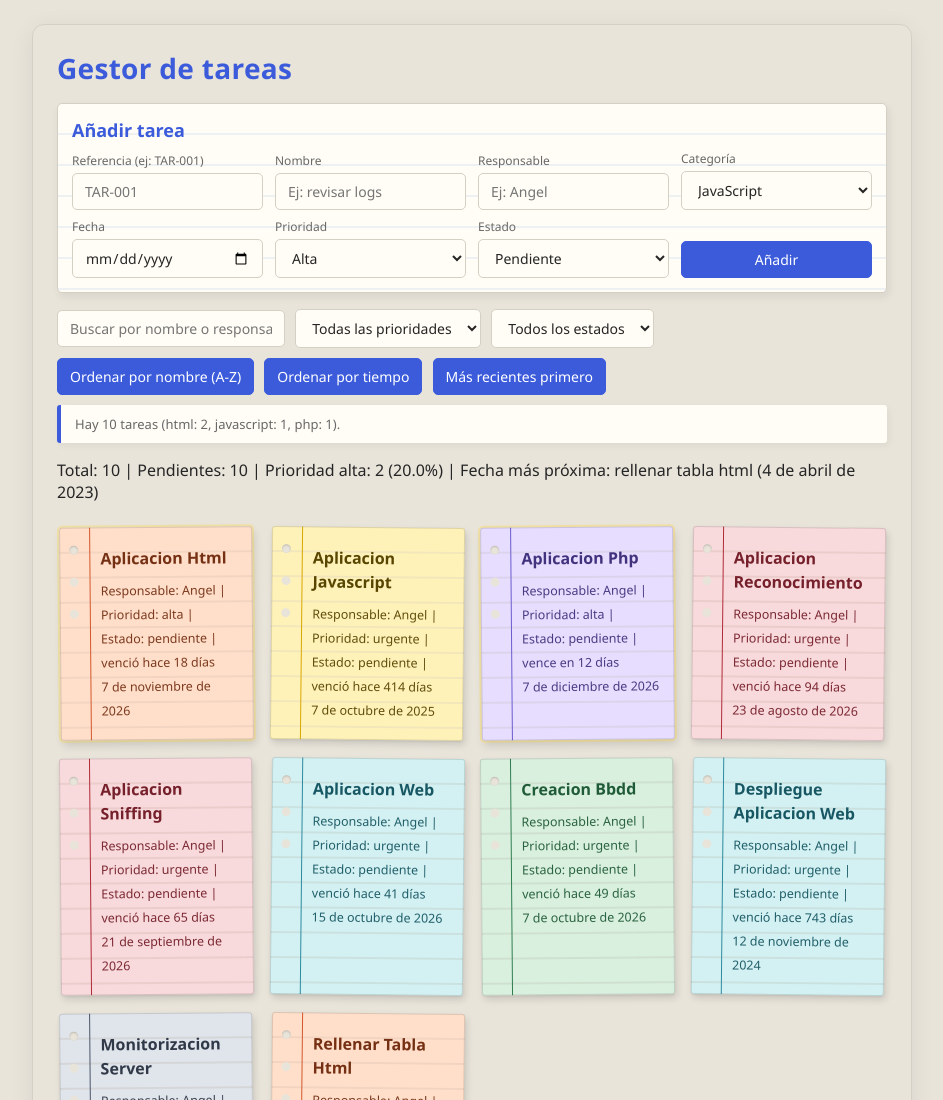
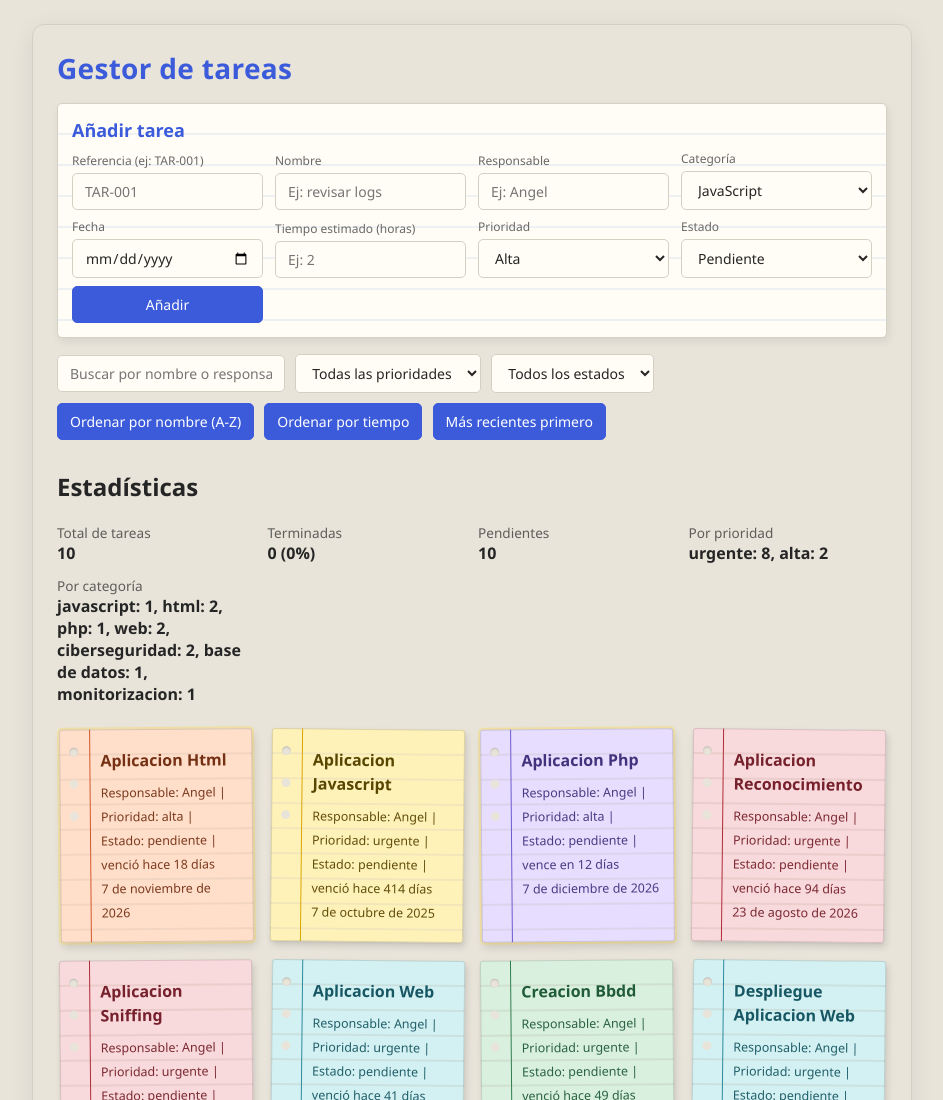
Before and after one commit to vjp-angelGM/gestor-tareas, a plain HTML site: page index.html in a window 1280 px wide. Shown: the top 1100 px of the page, without its empty margins (168-1111 px from the left). Drawn offline with Linux system fonts and the light colour scheme.

Commit message:
Modificación de la clase Gestor_tareas añadiendole el panel de estadísticas

```diff
--- a/index.html
+++ b/index.html
@@ -12,6 +12,21 @@
     <style>
         .tarjeta[hidden] {
             display: none;
+        }
+
+        /* Panel de estadísticas */
+        .panel-estadisticas dl {
+            display: grid;
+            grid-template-columns: repeat(auto-fit, minmax(160px, 1fr));
+            gap: 0.75rem;
+        }
+        .panel-estadisticas dt {
+            font-size: 0.85rem;
+            opacity: 0.7;
+        }
+        .panel-estadisticas dd {
+            margin: 0;
+            font-weight: bold;
         }
     </style>
 
@@ -57,6 +72,11 @@
         <label>
             Fecha
             <input type="date" id="fecha" name="fecha">
+        </label>
+
+        <label>
+            Tiempo estimado (horas)
+            <input type="number" id="tiempo" name="tiempo" min="0" step="0.5" placeholder="Ej: 2">
         </label>
 
         <label>
@@ -122,9 +142,36 @@
     <!-- MENSAJE CUANDO NO HAY RESULTADOS -->
     <p id="mensaje" hidden>No se encontraron tareas.</p>
 
-    <!-- RESUMEN Y ESTADÍSTICAS -->
-    <p id="resumen"></p>
-    <p id="estadisticas"></p>
+    <!-- RESUMEN -->
+    <!-- <p id="resumen"></p>
+
+    <!-- PANEL DE ESTADÍSTICAS (se rellena desde interfaz.js con pintarEstadisticas) -->
+    <section id="estadisticas" class="panel-estadisticas" aria-live="polite">
+        <h2>Estadísticas</h2>
+
+        <dl>
+            <div>
+                <dt>Total de tareas</dt>
+                <dd id="estTotal">0</dd>
+            </div>
+            <div>
+                <dt>Terminadas</dt>
+                <dd id="estTerminadas">0 (0%)</dd>
+            </div>
+            <div>
+                <dt>Pendientes</dt>
+                <dd id="estPendientes">0</dd>
+            </div>
+            <div>
+                <dt>Por prioridad</dt>
+                <dd id="estPrioridad">-</dd>
+            </div>
+            <div>
+                <dt>Por categoría</dt>
+                <dd id="estCategoria">-</dd>
+            </div>
+        </dl>
+    </section>
 
     <!-- TARJETAS -->
     <div id="contenedor"></div>
--- a/js/interfaz.js
+++ b/js/interfaz.js
@@ -8,17 +8,46 @@ import {
 
 let criterio = "nombre";
 
+// --- UTILIDADES DEL PANEL ---
+function escribir(selector, texto) {
+    const el = document.querySelector(selector);
+    if (el) el.textContent = texto;
+}
+
+// reduce: { alta: 2, media: 1 } -> "alta: 2, media: 1"
+function contarPor(coleccion, campo) {
+    return coleccion.reduce((acc, t) => {
+        acc[t[campo]] = (acc[t[campo]] || 0) + 1;
+        return acc;
+    }, {});
+}
+
+function formatearRecuento(recuento) {
+    return Object.entries(recuento)
+        .map(([clave, n]) => `${clave}: ${n}`)
+        .join(", ") || "-";
+}
+
 // --- PINTAR EN PANTALLA ---
-function pintarEstadisticas(datos) {
-    const caja = document.querySelector("#estadisticas");
-    if (!caja) return;
+function pintarEstadisticas(coleccion) {
+    const datos = estadisticas(coleccion); // de logica.js (puede ser null si no hay tareas)
 
-    if (!datos) {
-        caja.textContent = "No hay datos para calcular estadísticas.";
-        return;
-    }
-    const proxima = datos.masProxima ? `${datos.masProxima.nombre} (${fechaLegible(datos.masProxima.fecha)})` : "ninguna";
-    caja.textContent = `Total: ${datos.total} | Pendientes: ${datos.pendientes} | Prioridad alta: ${datos.prioridadAlta} (${datos.porcentajeAlta.toFixed(1)}%) | Fecha más próxima: ${proxima}`;
+    const total = datos ? datos.total : 0;
+    const pendientes = datos ? datos.pendientes : 0;
+    const terminadas = coleccion.filter(t => t.estado === "terminada").length;
+    const porcentaje = total === 0 ? 0 : Math.round((terminadas / total) * 100);
+
+    escribir("#estTotal", total);
+    escribir("#estTerminadas", `${terminadas} (${porcentaje}%)`);
+    escribir("#estPendientes", pendientes);
+    escribir("#estPrioridad", formatearRecuento(contarPor(coleccion, "prioridad")));
+    escribir("#estCategoria", formatearRecuento(contarPor(coleccion, "categoria")));
+
+    // Opcional: solo se muestra si añades <dd id="estProxima"> en el panel
+    const proxima = datos && datos.masProxima
+        ? `${datos.masProxima.nombre} (${fechaLegible(datos.masProxima.fecha)})`
+        : "ninguna";
+    escribir("#estProxima", proxima);
 }
 
 function crearTarjeta(tarea) {
@@ -46,29 +75,31 @@ function crearTarjeta(tarea) {
     return tarjeta;
 }
 
+// Pinta exactamente la colección que recibe (ya filtrada y ordenada)
 function pintar(coleccion) {
     const contenedor = document.querySelector("#contenedor");
     const resumen = document.querySelector("#resumen");
-    if (!contenedor || !resumen) return;
+    const mensaje = document.querySelector("#mensaje");
+    if (!contenedor) return;
 
-    contenedor.replaceChildren();
-    coleccion.forEach(tarea => contenedor.appendChild(crearTarjeta(tarea)));
+    contenedor.replaceChildren(...coleccion.map(crearTarjeta));
 
-    resumen.textContent = `Hay ${coleccion.length} tareas (html: ${contadorCategoria.html}, javascript: ${contadorCategoria.javascript}, php: ${contadorCategoria.php}).`;
+    if (resumen) {
+        resumen.textContent = `Hay ${coleccion.length} tareas (html: ${contadorCategoria.html}, javascript: ${contadorCategoria.javascript}, php: ${contadorCategoria.php}).`;
+    }
 
-    // Mantener filtro
-    const filtro = document.querySelector("#filtro");
-    const mensaje = document.querySelector("#mensaje");
-    const tarjetas = document.querySelectorAll("#contenedor .tarjeta");
-    const texto = filtro ? filtro.value.trim() : "";
+    if (mensaje) mensaje.hidden = coleccion.length !== 0 || tareas.length === 0;
+}
 
-    const coincidentes = buscarPorTexto(texto);
-    const idsVisibles = new Set(coincidentes.map(t => t.id));
+// --- FILTRADO ---
+function obtenerVisibles() {
+    const texto = document.querySelector("#filtro")?.value.trim() ?? "";
+    const prioridad = document.querySelector("#filtroPrioridad")?.value ?? "";
+    const estado = document.querySelector("#filtroEstado")?.value ?? "";
 
-    tarjetas.forEach(t => t.hidden = !idsVisibles.has(Number(t.dataset.id)));
-    if (mensaje) mensaje.hidden = coincidentes.length !== 0 || tareas.length === 0;
-
-    pintarEstadisticas(estadisticas(coincidentes));
+    return buscarPorTexto(texto)
+        .filter(t => !prioridad || t.prioridad === prioridad)
+        .filter(t => !estado || t.estado === estado);
 }
 
 // --- COOKIES ---
@@ -88,7 +119,9 @@ function leerCookie(nombre) {
 
 // --- ACTUALIZAR ---
 function actualizar() {
-    pintar(ordenar(tareas, criterio));
+    const visibles = obtenerVisibles();
+    pintar(ordenar(visibles, criterio));
+    pintarEstadisticas(visibles);
 }
 
 function elegirOrden(nuevo) {
@@ -113,6 +146,7 @@ function manejarFormulario(evento) {
     const nombre = form.elements.nombre.value.trim();
     const responsable = form.elements.responsable.value.trim();
     const fecha = form.elements.fecha.value;
+    const tiempo = form.elements.tiempo?.value;
 
     if (!REGEX_REFERENCIA.test(referencia)) {
         mostrarAviso("La referencia no es válida. Formato: TAR-001.", "error");
@@ -137,7 +171,9 @@ function manejarFormulario(evento) {
             fecha,
             prioridad: form.elements.prioridad.value,
             estado: form.elements.estado.value,
-            responsable
+            responsable,
+            // El tiempo solo se envía si se ha rellenado
+            ...(tiempo ? { tiempo: Number(tiempo) } : {})
         });
     } catch (error) {
         mostrarAviso(error.message, "error");
@@ -156,21 +192,23 @@ function manejarFormulario(evento) {
 
 // --- INICIALIZACIÓN ---
 document.addEventListener("DOMContentLoaded", () => {
-    // Listeners de botones
+    // Botones de ordenación
     document.querySelector("#ordenNombre")?.addEventListener("click", () => elegirOrden("nombre"));
     document.querySelector("#ordenTiempo")?.addEventListener("click", () => elegirOrden("tiempo"));
     document.querySelector("#ordenFecha")?.addEventListener("click", () => elegirOrden("fecha"));
 
-    // Listener del buscador
+    // Buscador y filtros
     document.querySelector("#filtro")?.addEventListener("input", actualizar);
+    document.querySelector("#filtroPrioridad")?.addEventListener("change", actualizar);
+    document.querySelector("#filtroEstado")?.addEventListener("change", actualizar);
 
-    // Listener del formulario
+    // Formulario
     document.querySelector("#formTarea")?.addEventListener("submit", manejarFormulario);
 
     // Recuperar cookie
     const ordenGuardado = leerCookie("orden");
     criterio = ["nombre", "tiempo", "fecha"].includes(ordenGuardado) ? ordenGuardado : "nombre";
 
-    // Primera carga
+    // Primera carga: pinta las tarjetas y las estadísticas
     actualizar();
 });
```
Also changed, not shown: js/gestor_tareas.js (+28 -1 lines), 1 other file.
